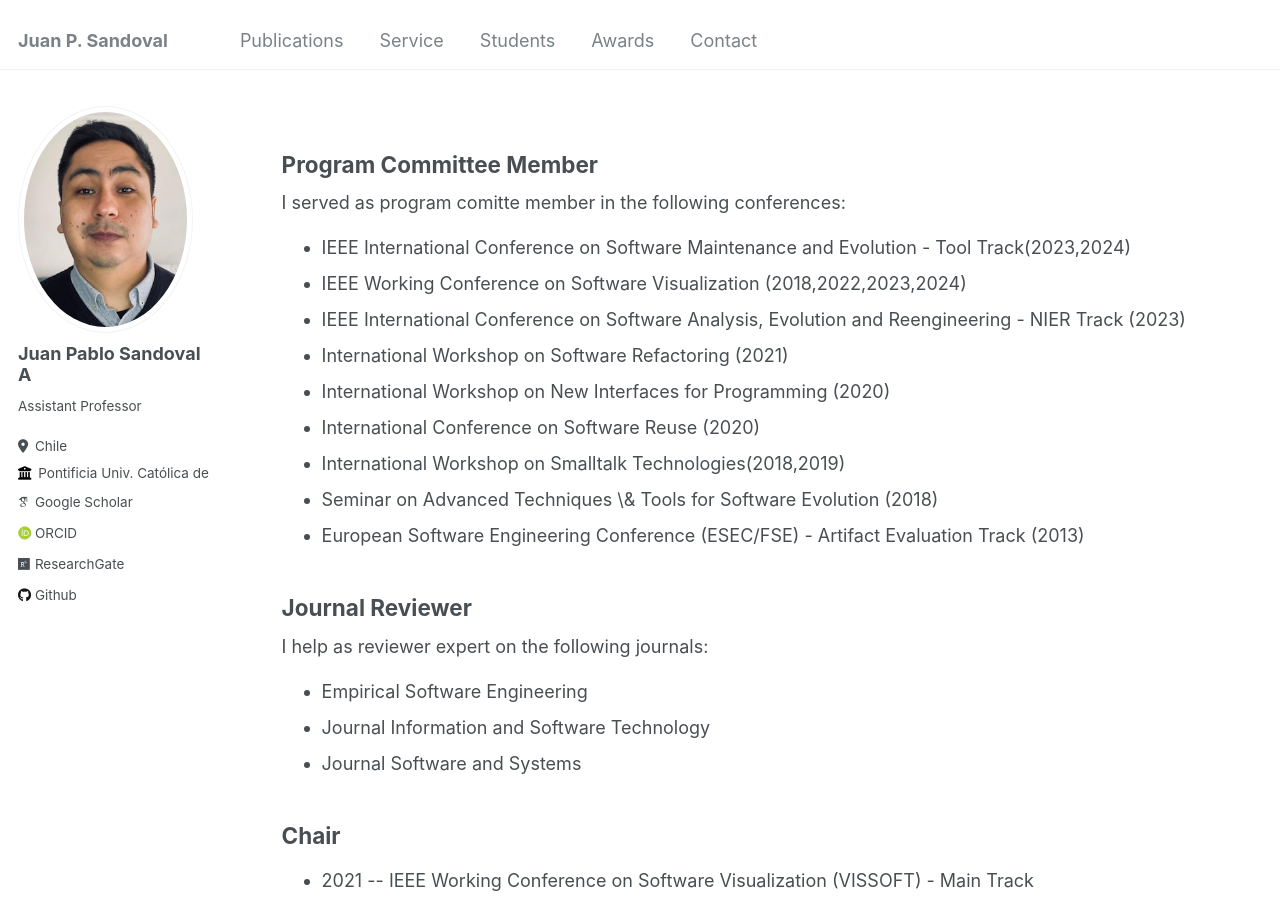
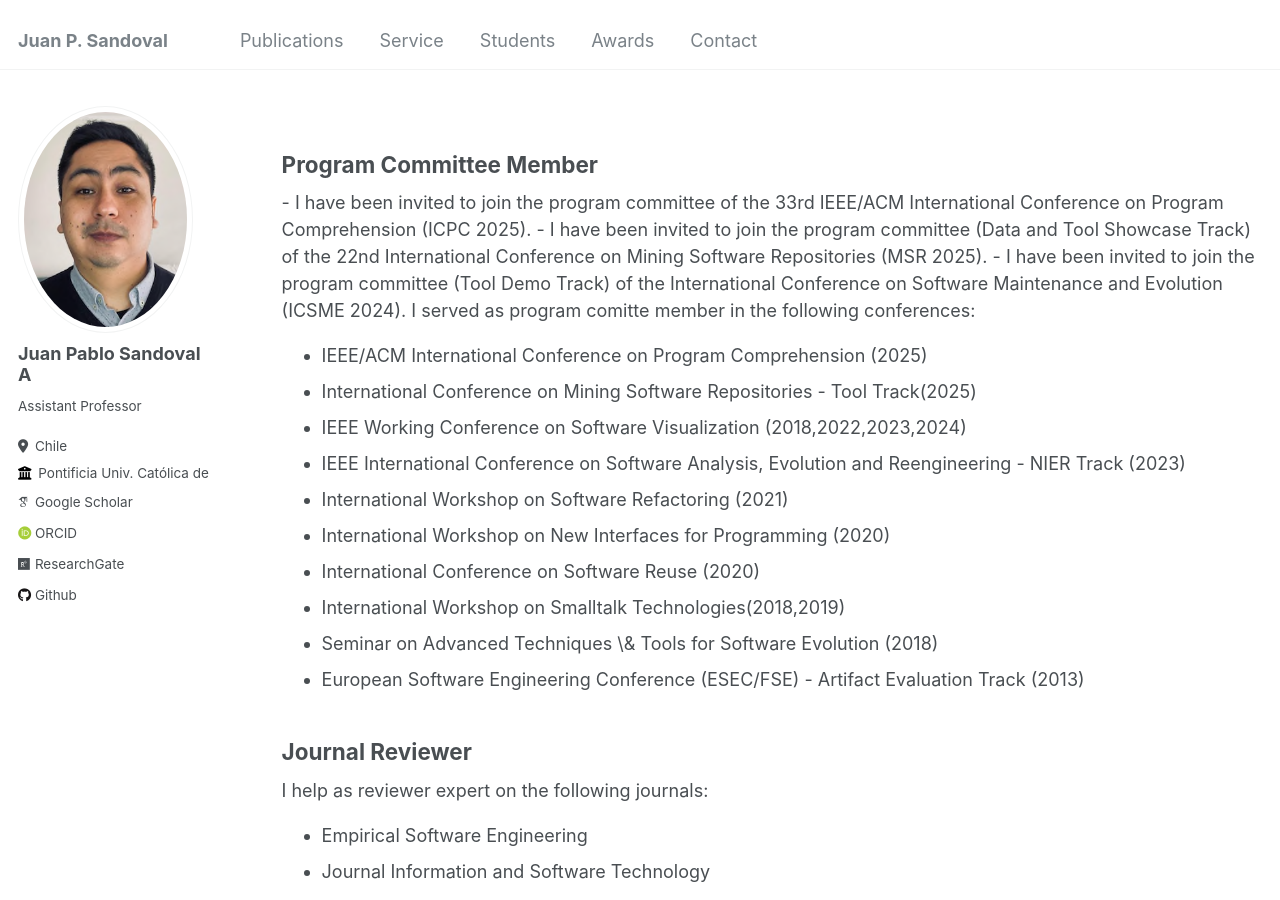
Before and after one commit to jpsandoval/jpsandoval.github.io, a Jekyll site: the page built from _pages/talks.html, in a window 1280 px wide and 900 px high. Built offline with Jekyll 4.4.1, drawn with Linux system fonts in a browser that asks for light colours; some web fonts are replaced.

Commit message:
updating service page

```diff
--- a/_pages/talks.html
+++ b/_pages/talks.html
@@ -7,9 +7,17 @@ author_profile: true
 
 <h2>Program Committee Member</h2>
 
+
+- I have been invited to join the program committee of the 33rd IEEE/ACM International Conference on Program Comprehension (ICPC 2025).
+- I have been invited to join the program committee (Data and Tool Showcase Track) of the 22nd International Conference on Mining Software Repositories (MSR 2025).
+
+- I have been invited to join the program committee (Tool Demo Track) of the International Conference on Software Maintenance and Evolution (ICSME 2024).
+
+
 I served as program comitte member in the following conferences:
 <ul>
-  <li>IEEE International Conference on Software Maintenance and Evolution - Tool Track(2023,2024)</li>
+  <li>IEEE/ACM International Conference on Program Comprehension (2025)</li>
+  <li>International Conference on Mining Software Repositories - Tool Track(2025)</li>
   <li>IEEE Working Conference on Software Visualization (2018,2022,2023,2024)</li>
   <li>IEEE International Conference on Software Analysis, Evolution and Reengineering - NIER Track (2023)</li>
   <li>International Workshop on Software Refactoring (2021)</li>
```
